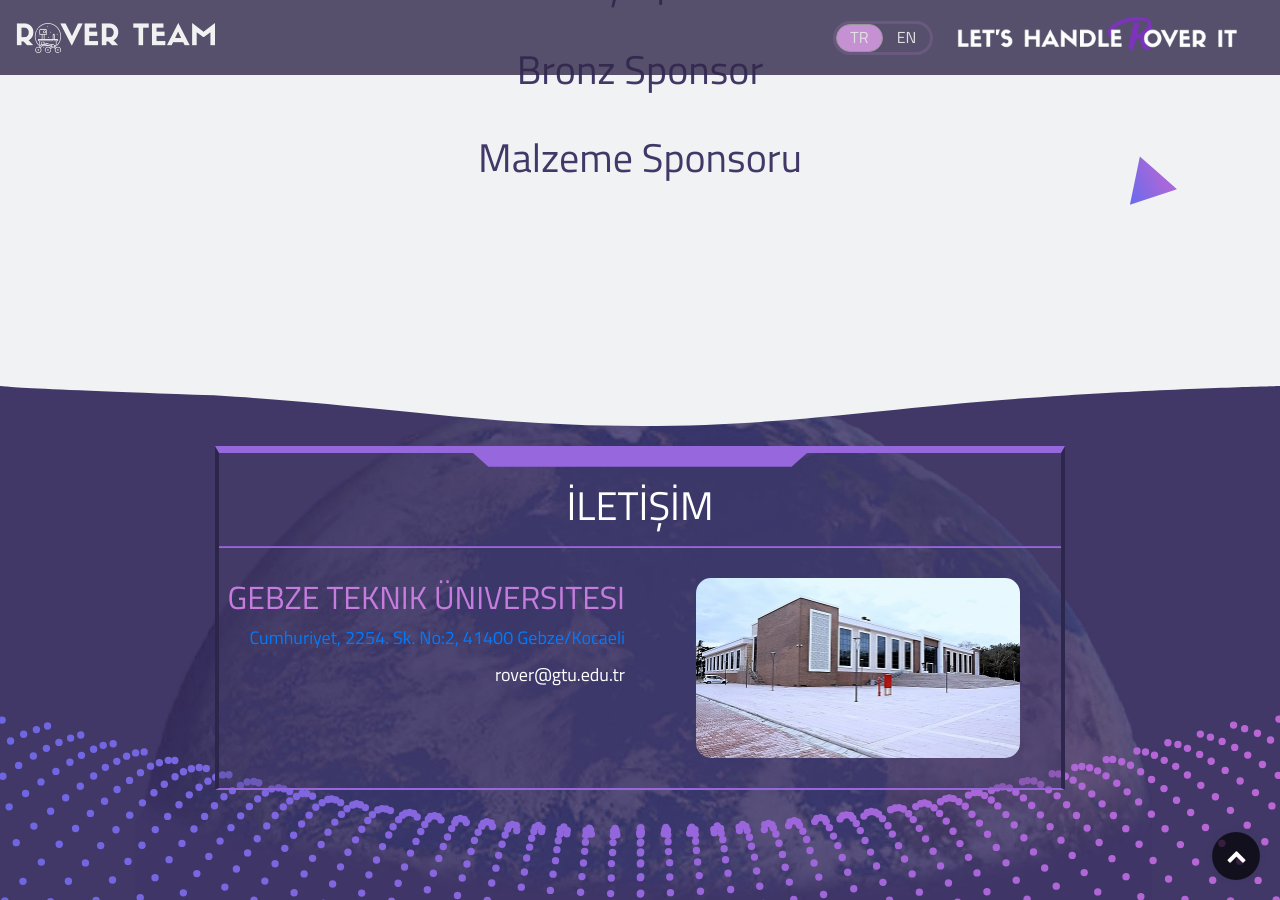
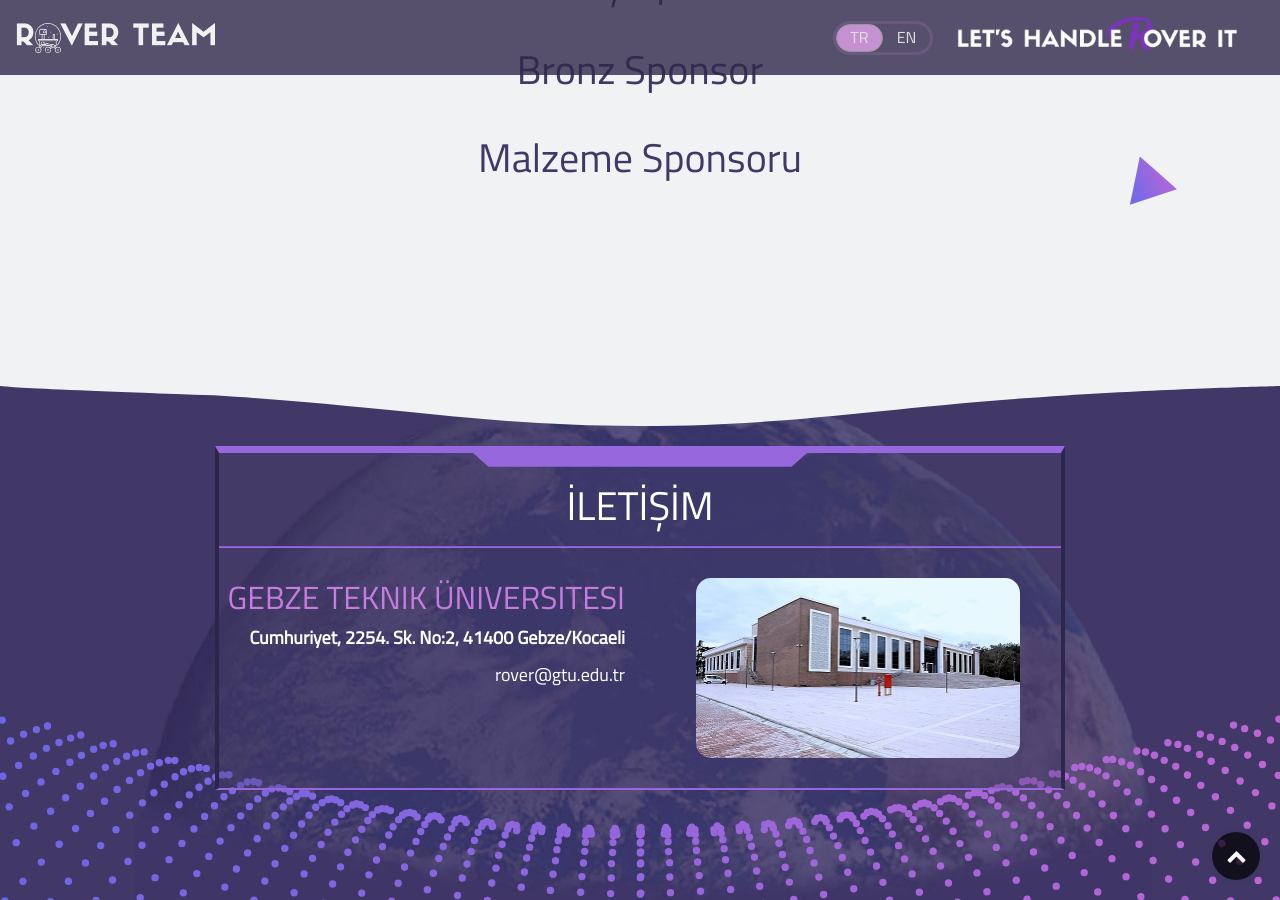
Before and after one commit to harunalbayrak/gtu-rover-website, a Jekyll site: the page built from index.md, in a window 1280 px wide and 900 px high, scrolled down 3940 px. Built offline with Jekyll 4.4.1, drawn with Linux system fonts in a browser that asks for light colours; nearby versions of some CDN libraries.

Commit message:
Added <a> style to footer

```diff
--- a/_includes/footer.html
+++ b/_includes/footer.html
@@ -11,7 +11,7 @@
                 <div class="row-last-div row justify-content-start" style="margin-bottom: 40px; margin-top: 40px">
                     <div class="col-last-div col text-right">
                         <a href="http://www.gtu.edu.tr/"><h2 class="h2-last-div text-uppercase">{{ t.global.gtu }}</h2></a>
-                        <a href="https://www.google.com.tr/maps/place/Cumhuriyet,+2254.+Sk.+No:2,+41400+Gebze%2FKocaeli/@40.8091319,29.3628288,17z/data=!3m1!4b1!4m5!3m4!1s0x14cade56ad9be727:0x6f7e7fd7b66e8326!8m2!3d40.8091279!4d29.3650175"><p class="p-last-div">Cumhuriyet, 2254. Sk. No:2, 41400 Gebze/Kocaeli</p></a>
+                        <a class="index-first-div-linked" href="https://www.google.com.tr/maps/place/Cumhuriyet,+2254.+Sk.+No:2,+41400+Gebze%2FKocaeli/@40.8091319,29.3628288,17z/data=!3m1!4b1!4m5!3m4!1s0x14cade56ad9be727:0x6f7e7fd7b66e8326!8m2!3d40.8091279!4d29.3650175"><p class="p-last-div">Cumhuriyet, 2254. Sk. No:2, 41400 Gebze/Kocaeli</p></a>
                         <a class="mailto" href="mailto:rover@gtu.edu.tr">
                             <p style="color: white;" class="p-last-div last-p">rover@gtu.edu.tr</p>
                         </a>
```
